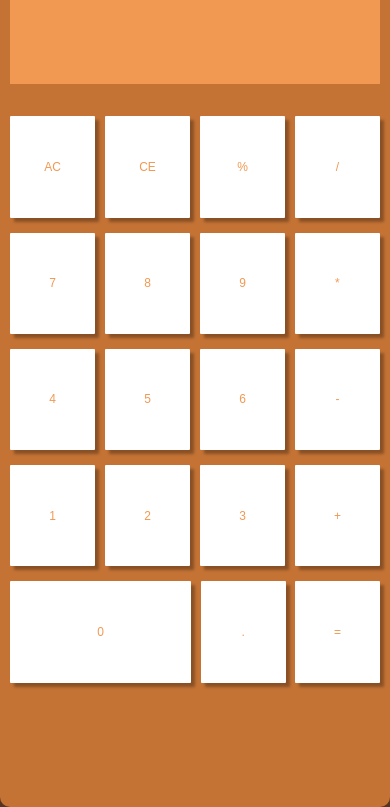
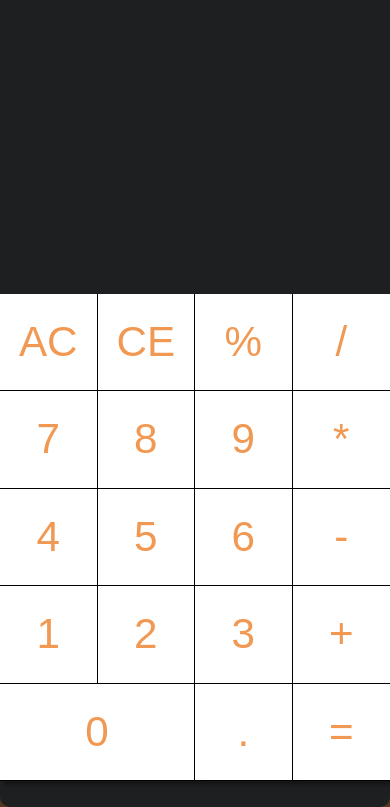
Before and after one commit to qujian7529/ife2017, a plain HTML site: page calculator/index.html in a window 390 px wide. Shown: the part 63-870 px from the top of the page. Drawn offline with Linux system fonts and the light colour scheme.

Commit message:
简易计算器

```diff
--- a/calculator/index.html
+++ b/calculator/index.html
@@ -77,30 +77,71 @@
             width:100vw;
             height:100vh;
             padding-top:5vh;
+            padding-left:0;
+            padding-right:0;
+            background:#1d1f20;
         }
         h1{
-            margin-bottom:2vh;
-            font-size:30px;
-            line-height:30px;
+            display:none;
         }
         p{
-            height:10vh;
-            font-size:36px;
-            line-height:10vh;
+            height:20vh;
+            font-size:10vh;
+            line-height:27vh;
             overflow:auto;
             margin:2vh 0;
+            background:#1d1f20;
+            position:fixed;
+            right:0;
+            bottom:125vw;
+            color:#fff;
+        }
+        .keyboard{
+            position:fixed;
+            left:0;
+            bottom:0;
         }
         .keyboard>input{
-            height:12vh;
-            margin-top:15px;
-            border-radius:1px;
+            width:25vw;
+            height:25vw;
+            margin:0;
+            font-size:5vh;
+            line-height:30px;
+            border-radius:0px;
+            box-sizing:border-box;
+            border-right:1px solid #000;
+            border-bottom:1px solid #000;
+        }
+        .keyboard>input[class="n0"]{
+            width:50%;
+        }
+        .keyboard>input[class="chu"]{
+            border-right:0;
+        }
+        .keyboard>input[class="cheng"]{
+            border-right:0;
+        }
+        .keyboard>input[class="jian"]{
+            border-right:0;
+        }
+        .keyboard>input[class="jia"]{
+            border-right:0;
+        }
+        .keyboard>input[class="dengyu"]{
+            border-right:0;
+        }
+        .keyboard>input:focus{
+            box-shadow:none;
+            border:2px solid #da4725;
+            color:#fff;
+            background:rgba(255,255,255,0.1);
         }
     }
 </style>
 <body>
     <section>
         <h1>计 算 器</h1>
-        <p></p>
+        <p ></p>
         <div class="keyboard">
             <input type="button" value="AC" class="AC">
             <input type="button" value="CE" class="CE">
@@ -120,7 +161,6 @@
             <input type="button" value="+" class="jia">
             <input type="button" value="0" class="n0">
             <input type="button" value="." class="dian">
-            <!--<input type="button" value="Ans" class="Ans">-->
             <input type="button" value="=" class="dengyu">
         </div>
     </section>
--- a/calculator/js/index.js
+++ b/calculator/js/index.js
@@ -4,23 +4,28 @@ let oView = document.querySelector('p');
 //解析字符串 按优先级计算
 let str = '';
 let numReg = /\d|\./;
-let sReg = /AC|CE|Ans/;
+let sReg = /AC|CE/;
 
 aBtn.forEach((item)=>{
     item.addEventListener('click',()=>{
+        if(oView.innerText === '输入有误！'){
+            str = '';
+        }
+        //若是 等号  就求值
         if(/=/.test(item.value)){
             if(str.length === 0) { return };
-            console.log(`str: ${str}`);
             str = calculate(str);
             oView.innerHTML = str;
             return
         }
+        //退格 和 归零
         if(sReg.test(item.value)){
             str = acCeAns(item.value)
         } else {
+            // 除上面3种情况 都拼接字符串
             str += item.value;
         }
-
+        //视图显示
         oView.innerHTML = str;
     })
     //移动端
@@ -44,16 +49,17 @@ aBtn.forEach((item)=>{
 })
 //清零 退一步 ans
 function acCeAns(s){
+    let nowStr = ''
     switch(s){
         case 'AC':
-            str = '';
+            nowStr = '';
         break;
         case 'CE':
-            str = oView.innerText;
-            str = str.slice(0,str.length-1);
+            nowStr = oView.innerText;
+            nowStr = nowStr.slice(0,nowStr.length-1);
         break;
     }
-    return str;
+    return nowStr;
 }
 //计算编译
 function compile(aNum,aSbl){
```
